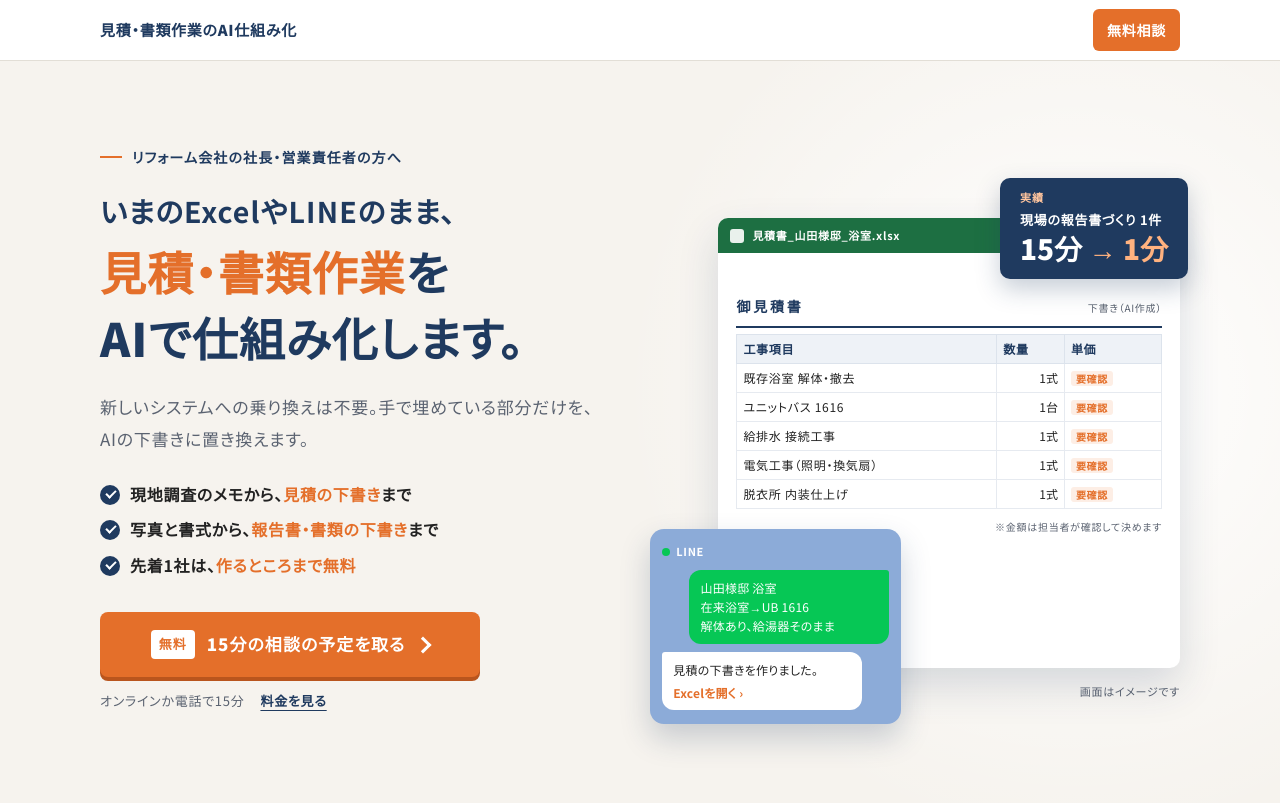
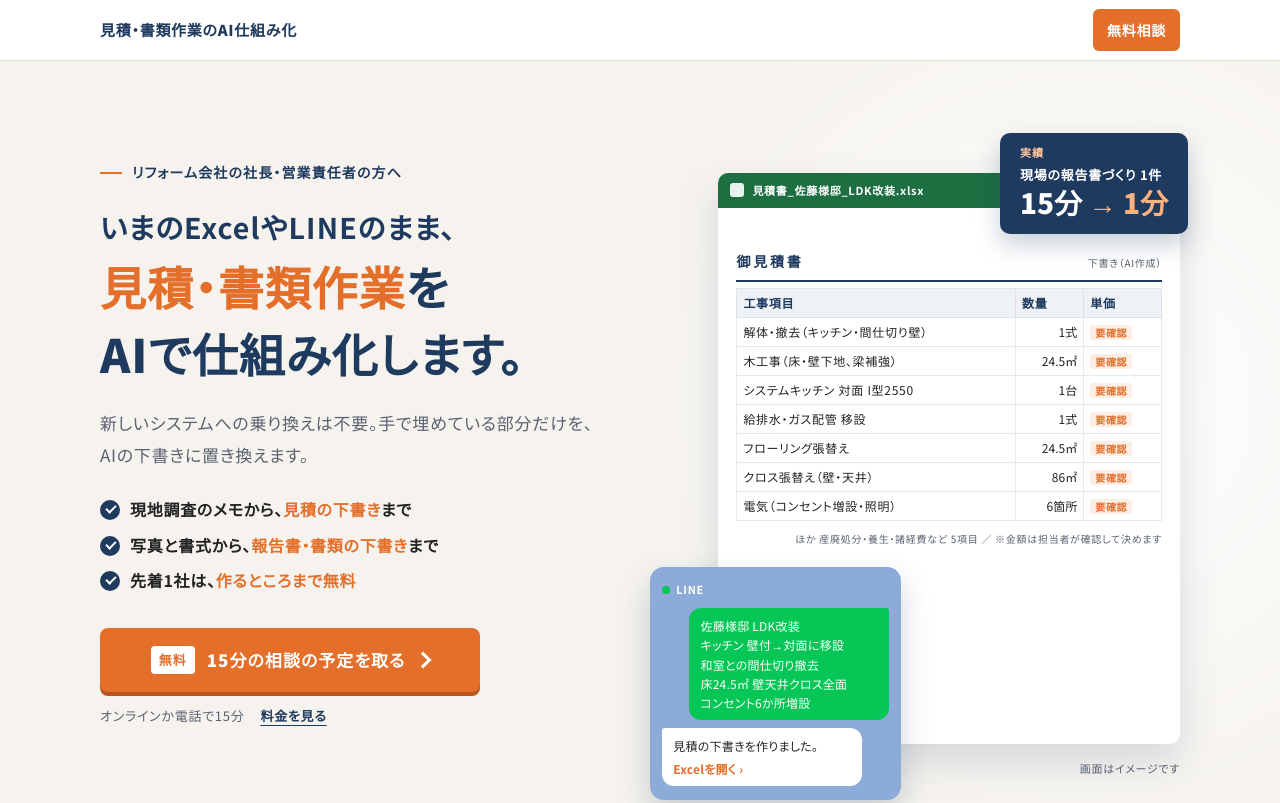
Before and after one commit to pochita09/reform-eigyou, a plain HTML site: page index.html in a window 1280 px wide. Shown: the top 803 px of the page. Drawn offline with Linux system fonts and the light colour scheme.

Commit message:
FVの見積例を浴室からLDK改装に変更
Co-Authored-By: Claude Opus 5.5 <noreply@anthropic.com>
Claude-Session: https://claude.ai/code/session_016UZEFHm7G7JYt5An1NJsS1

```diff
--- a/index.html
+++ b/index.html
@@ -242,7 +242,7 @@ header{position:relative;z-index:2}
 .sheet{position:relative;z-index:1;margin:-22px 0 0 auto;width:94%;background:#fff;border-radius:10px;box-shadow:0 18px 40px rgba(31,58,95,.16);overflow:hidden}
 .sheet-bar{display:flex;align-items:center;gap:8px;background:#1D6F42;color:#fff;font-size:11px;font-weight:700;padding:7px 12px}
 .sheet-bar i{width:14px;height:14px;border-radius:3px;background:#fff;opacity:.9}
-.sheet-body{padding:42px 14px 14px}
+.sheet-body{padding:42px 14px 40px}
 .nw{white-space:nowrap}
 .sheet-title{display:flex;justify-content:space-between;align-items:baseline;border-bottom:2px solid var(--navy);padding-bottom:6px;margin-bottom:6px}
 .sheet-title b{font-size:14px;color:var(--navy);letter-spacing:.2em}
@@ -270,7 +270,7 @@ header{position:relative;z-index:2}
   .fv-badge em{font-size:28px}
   .chat{position:absolute;left:-28px;bottom:-56px;width:50%}
   .sheet{margin:0 0 0 auto;width:92%}
-  .sheet-body{padding:40px 18px 132px}
+  .sheet-body{padding:40px 18px 196px}
   .sheet-foot{text-align:right}
   .sheet table{font-size:12px}
   .fv-caption{position:absolute;right:0;bottom:-34px}
@@ -331,23 +331,25 @@ header{position:relative;z-index:2}
     <div class="fv-visual" aria-label="LINEに工事メモを送ると、Excelの見積の下書きが返ってくるイメージ">
       <div class="fv-badge"><small>実績</small><b>現場の報告書づくり 1件</b><em>15分 <span>→ 1分</span></em></div>
       <div class="sheet">
-        <div class="sheet-bar"><i></i>見積書_山田様邸_浴室.xlsx</div>
+        <div class="sheet-bar"><i></i>見積書_佐藤様邸_LDK改装.xlsx</div>
         <div class="sheet-body">
           <div class="sheet-title"><b>御見積書</b><span>下書き（AI作成）</span></div>
           <table>
             <tr><th>工事項目</th><th>数量</th><th>単価</th></tr>
-            <tr><td>既存浴室 解体・撤去</td><td class="n">1式</td><td><span class="chk">要確認</span></td></tr>
-            <tr><td>ユニットバス 1616</td><td class="n">1台</td><td><span class="chk">要確認</span></td></tr>
-            <tr><td>給排水 接続工事</td><td class="n">1式</td><td><span class="chk">要確認</span></td></tr>
-            <tr><td>電気工事（照明・換気扇）</td><td class="n">1式</td><td><span class="chk">要確認</span></td></tr>
-            <tr class="pc"><td>脱衣所 内装仕上げ</td><td class="n">1式</td><td><span class="chk">要確認</span></td></tr>
+            <tr><td>解体・撤去（キッチン・間仕切り壁）</td><td class="n">1式</td><td><span class="chk">要確認</span></td></tr>
+            <tr><td>木工事（床・壁下地、梁補強）</td><td class="n">24.5㎡</td><td><span class="chk">要確認</span></td></tr>
+            <tr><td>システムキッチン 対面 I型2550</td><td class="n">1台</td><td><span class="chk">要確認</span></td></tr>
+            <tr><td>給排水・ガス配管 移設</td><td class="n">1式</td><td><span class="chk">要確認</span></td></tr>
+            <tr class="pc"><td>フローリング張替え</td><td class="n">24.5㎡</td><td><span class="chk">要確認</span></td></tr>
+            <tr class="pc"><td>クロス張替え（壁・天井）</td><td class="n">86㎡</td><td><span class="chk">要確認</span></td></tr>
+            <tr class="pc"><td>電気（コンセント増設・照明）</td><td class="n">6箇所</td><td><span class="chk">要確認</span></td></tr>
           </table>
-          <p class="sheet-foot">※金額は担当者が確認して決めます</p>
+          <p class="sheet-foot">ほか 産廃処分・養生・諸経費など 5項目 ／ ※金額は担当者が確認して決めます</p>
         </div>
       </div>
       <div class="chat">
         <p class="chat-top">LINE</p>
-        <p class="bubble me">山田様邸 浴室<br>在来浴室→UB 1616<br>解体あり、給湯器そのまま</p>
+        <p class="bubble me">佐藤様邸 LDK改装<br>キッチン 壁付→対面に移設<br>和室との間仕切り撤去<br>床24.5㎡ 壁天井クロス全面<br>コンセント6か所増設</p>
         <p class="bubble ai">見積の下書きを作りました。<br><b>Excelを開く ›</b></p>
       </div>
       <p class="fv-caption">画面はイメージです</p>
```
